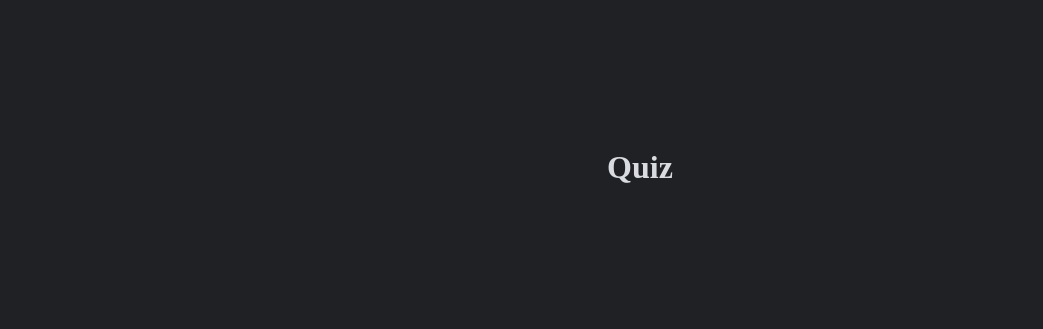
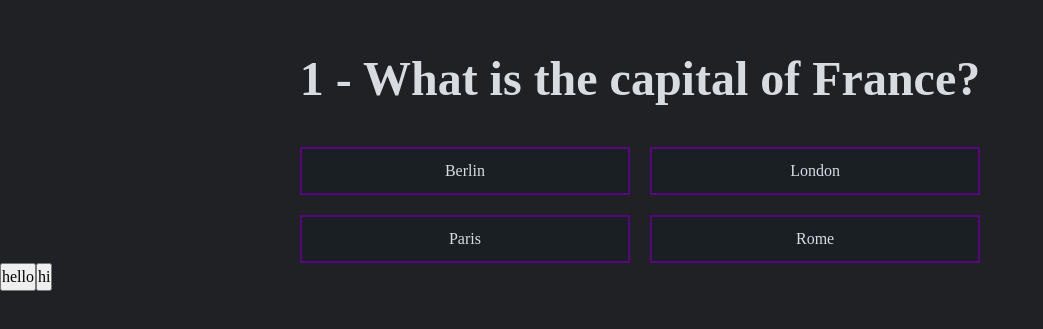
Before and after one commit to SAL13666/osbash-assessment, a React (Vite) app: page /Quiz in a window 1280 px wide. Shown: the part 233-562 px from the top of the page, without its empty margins (0-1043 px from the left). Built offline with nearby package versions, Linux system fonts and the light colour scheme.

Commit message:
added the question and answers and added the ative answer functionality

```diff
--- a/package.json
+++ b/package.json
@@ -11,6 +11,7 @@
   },
   "dependencies": {
     "@reduxjs/toolkit": "^2.2.1",
+    "prop-types": "^15.8.1",
     "react": "^18.2.0",
     "react-dom": "^18.2.0",
     "react-redux": "^9.1.0",
--- a/src/App.jsx
+++ b/src/App.jsx
@@ -4,6 +4,10 @@ import { useDispatch } from 'react-redux';
 import { useEffect } from "react";
 import { fetchData } from "./Utilities/App.utilites";
 import { setData } from "./Store/Quiz/quizSlice";
+/* -----TODO-----
+  1: on unmount animation for all the components
+*/
+
 function App() {
   const dispatch = useDispatch();
   useEffect(() => {
@@ -13,7 +17,6 @@ function App() {
       })()
   }, [dispatch]);
   return (
-
       <div className={styles.App}>
         <Outlet/>
       </div>
--- /dev/null
+++ b/src/Components/Question.jsx
@@ -0,0 +1,39 @@
+import { useState } from "react";
+import { handleClick } from "../Utilities/Question.utilites";
+import styles from "./Question.module.css";
+import PropTypes from 'prop-types';
+
+const Question = ({questionData, questionIndex}) => {
+    const [activeAnswer, setActiveAnswer] = useState(null)
+    if(!questionData) {
+        return;
+    }
+    const {question, choices, correct_choice, degree } = questionData;
+    return (
+        <div className={styles.Question}>
+            <h1><span>{questionIndex + 1} - </span>{question}</h1>
+            <ul>
+                {choices.map((choice, index) => {
+                    return <li
+                        key={index}
+                        className={`${styles.Choice} ${index == activeAnswer ? styles.Active : null}`}
+                        onClick={() => handleClick(index, setActiveAnswer)}>
+                            {choice}
+                        </li>
+                })}
+            </ul>
+        </div>
+    );
+};
+
+Question.propTypes  = {
+    questionData: PropTypes.shape({
+        question: PropTypes.string,
+        choices: PropTypes.arrayOf(PropTypes.string),
+        correct_choice: PropTypes.number,
+        degree: PropTypes.number,
+    }),
+    questionIndex: PropTypes.number,
+};
+
+export default Question;
--- /dev/null
+++ b/src/Components/Question.module.css
@@ -0,0 +1,35 @@
+.Question {
+    min-width: 100vw;
+    display: grid;
+    justify-content: center;
+}
+
+.Question h1 {
+    font-size: 3rem;
+}
+
+.Question ul {
+    display: grid;
+    margin-top: 2rem;
+    grid-template-columns: 1fr 1fr;
+    gap: 20px;
+    justify-content: space-between;
+    text-align: center;
+}
+
+.Choice {
+    cursor: pointer;
+    padding: 10px 20px;
+    background-color: rgba(2, 21, 37, 0.192);
+    border: 2px solid #57027e;
+    list-style: none;
+    transition: background-color 200ms ease-in-out;
+}
+
+.Choice:hover {
+    background-color: #57027e;
+}
+
+.Active {
+    background-color: #57027e;
+}
--- a/src/Pages/Home/Home.jsx
+++ b/src/Pages/Home/Home.jsx
@@ -2,11 +2,10 @@ import { Link } from "react-router-dom";
 import styles from "./Home.module.css";
 import { useSelector } from "react-redux";
 const Home = () => {
-    const title = useSelector((state) => state.quiz.value.payload);
-    console.log(title);
+    const title = useSelector((state) => state.quiz.value.Name);
     return (
         <div className={styles.Home}>
-            <h1>{title?.Name}</h1>
+            <h1>{title}</h1>
             <Link to={"/Quiz"} className={styles.StartButton}>Start Quiz</Link>
         </div>
     );
--- a/src/Pages/Quiz/Quiz.jsx
+++ b/src/Pages/Quiz/Quiz.jsx
@@ -1,8 +1,25 @@
-
+import { useDispatch, useSelector } from "react-redux";
+import styles from "./Quiz.module.css";
+import { setCorrectAnswers } from "../../Store/User/userSlice";
+import Question from "../../Components/Question";
+import { useState } from "react";
 const Quiz = () => {
+    // const dispatch = useDispatch();
+    const quizData = useSelector((state) => state.quiz.value);
+    const userInfo = useSelector((state) => state.userData.value);
+    const questions = quizData.questions;
+    const [currentQuestionIndex, setCurrentQuestionIndex] = useState(0);
+    const currentQuestion = questions ? questions[currentQuestionIndex] : null;
+    console.log(questions);
+    console.log(userInfo);
     return (
-        <div>
-            <h1>Quiz</h1>
+        <div className={styles.Quiz}>
+            <Question key={currentQuestionIndex}
+                questionData={currentQuestion ? currentQuestion: null}
+                questionIndex={currentQuestionIndex}
+            />
+            <button onClick={() => setCurrentQuestionIndex((prev) => prev + 1)}>hello</button>
+            <button onClick={() => setCurrentQuestionIndex((prev) => prev - 1)}>hi</button>
         </div>
     );
 };
--- a/src/Store/Quiz/quizSlice.js
+++ b/src/Store/Quiz/quizSlice.js
@@ -7,7 +7,7 @@ export const quizSlice = createSlice({
     },
     reducers: {
         setData: (state, action) => {
-            state.value = action;
+            state.value = action.payload;
         }
     },
 })
--- /dev/null
+++ b/src/Store/User/userSlice.js
@@ -0,0 +1,27 @@
+import { createSlice } from '@reduxjs/toolkit'
+
+export const userSlice = createSlice({
+    name: 'userData',
+    initialState: {
+        value: {
+            score: 0,
+            correctAnswers: [],
+            incorrectAnswers: [],
+        },
+    },
+    reducers: {
+        incrementScore: (state, action) => {
+            state.value.score += action.payload;
+        },
+        setCorrectAnswers: (state, action) => {
+            state.value.correctAnswers.push(action.payload);
+        },
+        setIncorrectAnswers: (state, action) => {
+            state.value.incorrectAnswers.push(action.payload);
+        },
+    },
+})
+
+export const { incrementScore, setCorrectAnswers, setIncorrectAnswers } = userSlice.actions;
+
+export default userSlice.reducer
--- a/src/Store/store.js
+++ b/src/Store/store.js
@@ -1,8 +1,9 @@
 import { configureStore } from '@reduxjs/toolkit';
 import quizReducer from "./Quiz/quizSlice";
-
+import userReducer from "./User/userSlice";
 export const store = configureStore({
     reducer: {
         quiz: quizReducer,
+        userData: userReducer,
     },
 })
--- /dev/null
+++ b/src/Utilities/Question.utilites.js
@@ -0,0 +1,3 @@
+export function handleClick(index, setActiveAnswer) {
+    setActiveAnswer(index)
+}
```
Also changed, not shown: src/Pages/Quiz/Quiz.module.css (added), 1 other file (tests, documents, lock files or other folders).
